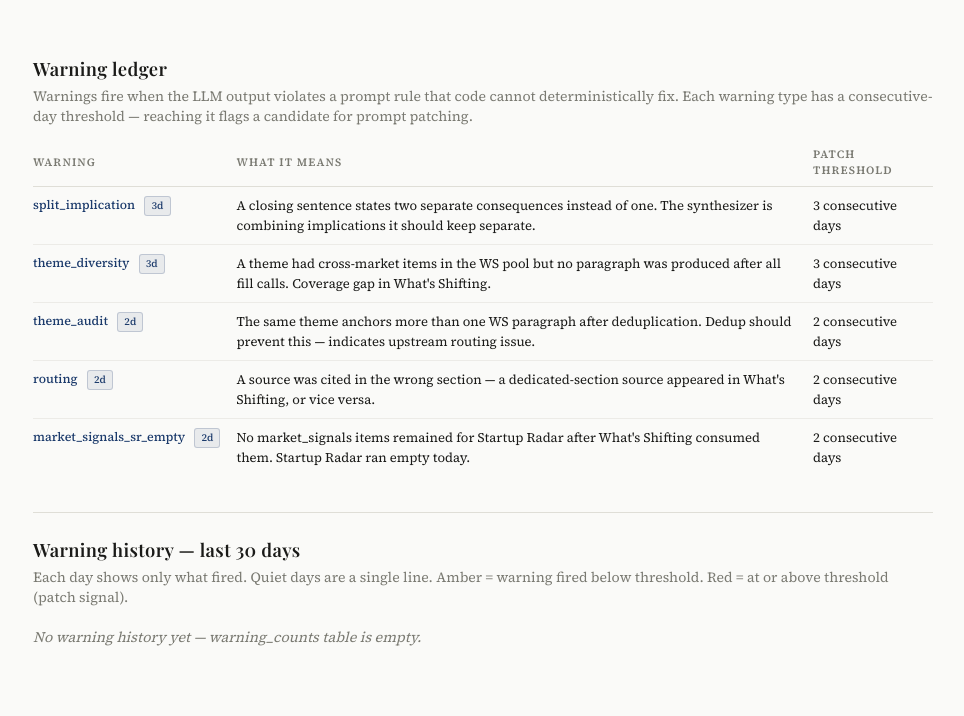
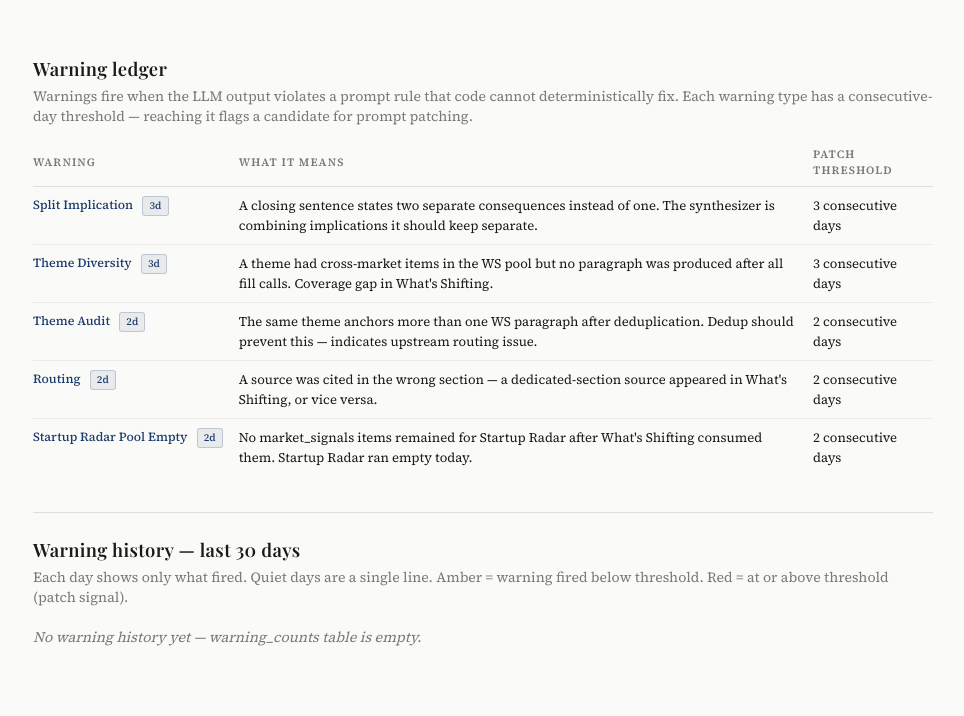
Before and after one commit to mounicasirineni/pm-intelligence-digest, a Flask app: page /digest-health/deviations in a window 1280 px wide. Shown: the part 151-867 px from the top of the page, without its empty margins (157-1121 px from the left). Run offline with Flask 3, Linux system fonts and the light colour scheme; data comes from the database, SQL or seed files in the repository; data that the repository does not hold is empty.

Commit message:
fix: prompt deviations page — inline warning layout and consistent names
- Warning names title case throughout ledger and feed
- Remove min-width from feed-warning-name — streak pill stays inline
- Simplify prompt change banner to date + git log reference

```diff
--- a/backend/app/templates/prompt_deviations.html
+++ b/backend/app/templates/prompt_deviations.html
@@ -48,9 +48,9 @@
     .feed-day-header{display:flex;align-items:baseline;gap:0.75rem;margin-bottom:0.3rem;}
     .feed-date{font-weight:500;color:var(--accent);font-size:0.85rem;min-width:56px;}
     .feed-quiet{font-size:0.82rem;color:var(--muted);font-style:italic;}
-    .feed-warning{display:flex;align-items:baseline;gap:0.6rem;
-      font-size:0.82rem;margin-top:0.3rem;line-height:1.5;}
-    .feed-warning-name{font-weight:600;min-width:180px;color:var(--text);}
+    .feed-warning{display:flex;align-items:center;gap:0.75rem;
+      font-size:0.82rem;margin-top:0.3rem;}
+    .feed-warning-name{font-weight:600;color:var(--text);}
     .streak-pill{display:inline-block;font-size:0.68rem;padding:1px 6px;border-radius:3px;
       white-space:nowrap;flex-shrink:0;}
     .streak-pill.active{background:rgba(180,83,9,0.12);border:1px solid rgba(180,83,9,0.3);color:var(--amber);}
@@ -115,27 +115,27 @@
       </thead>
       <tbody>
         <tr>
-          <td>split_implication <span class="threshold-badge">3d</span></td>
+          <td>Split Implication <span class="threshold-badge">3d</span></td>
           <td>A closing sentence states two separate consequences instead of one. The synthesizer is combining implications it should keep separate.</td>
           <td>3 consecutive days</td>
         </tr>
         <tr>
-          <td>theme_diversity <span class="threshold-badge">3d</span></td>
+          <td>Theme Diversity <span class="threshold-badge">3d</span></td>
           <td>A theme had cross-market items in the WS pool but no paragraph was produced after all fill calls. Coverage gap in What's Shifting.</td>
           <td>3 consecutive days</td>
         </tr>
         <tr>
-          <td>theme_audit <span class="threshold-badge">2d</span></td>
+          <td>Theme Audit <span class="threshold-badge">2d</span></td>
           <td>The same theme anchors more than one WS paragraph after deduplication. Dedup should prevent this — indicates upstream routing issue.</td>
           <td>2 consecutive days</td>
         </tr>
         <tr>
-          <td>routing <span class="threshold-badge">2d</span></td>
+          <td>Routing <span class="threshold-badge">2d</span></td>
           <td>A source was cited in the wrong section — a dedicated-section source appeared in What's Shifting, or vice versa.</td>
           <td>2 consecutive days</td>
         </tr>
         <tr>
-          <td>market_signals_sr_empty <span class="threshold-badge">2d</span></td>
+          <td>Startup Radar Pool Empty <span class="threshold-badge">2d</span></td>
           <td>No market_signals items remained for Startup Radar after What's Shifting consumed them. Startup Radar ran empty today.</td>
           <td>2 consecutive days</td>
         </tr>
@@ -152,11 +152,11 @@
     </div>
 
     {% set tracked_warnings = {
-      "split_implication_warnings": {"label": "Split implication", "threshold": 3},
-      "theme_diversity_warnings":   {"label": "Theme diversity",   "threshold": 3},
-      "theme_audit_warnings":       {"label": "Theme audit",       "threshold": 2},
+      "split_implication_warnings": {"label": "Split Implication", "threshold": 3},
+      "theme_diversity_warnings":   {"label": "Theme Diversity",   "threshold": 3},
+      "theme_audit_warnings":       {"label": "Theme Audit",       "threshold": 2},
       "routing_warnings":           {"label": "Routing",           "threshold": 2},
-      "market_signals_sr_empty":    {"label": "SR pool empty",     "threshold": 2}
+      "market_signals_sr_empty":    {"label": "Startup Radar Pool Empty",     "threshold": 2}
     } %}
 
     {% if warnings %}
@@ -166,16 +166,7 @@
         {# Prompt change banner #}
         {% if row.date in change_dates %}
         <div class="prompt-change-banner">
-          Prompt updated on {{ row.date }} —
-          {% set changed_calls = [] %}
-          {% for call_name, vlist in versions.items() %}
-            {% for v in vlist %}
-              {% if v.active_from == row.date %}
-                {% if changed_calls.append(call_name | replace("_"," ")) %}{% endif %}
-              {% endif %}
-            {% endfor %}
-          {% endfor %}
-          {{ changed_calls | join(', ') or 'see version history below' }}
+          Prompt updated — {{ row.date }} · see git log for details
         </div>
         {% endif %}
 
@@ -200,9 +191,7 @@
           <div class="feed-warning">
             <span class="feed-warning-name">{{ meta.label }}</span>
             <span class="streak-pill {% if at_threshold %}patch{% else %}active{% endif %}">
-              {{ wdata.consecutive_days }}d streak
-              · {{ wdata.count }} occurrence{{ 's' if wdata.count != 1 else '' }}
-              {% if at_threshold %} · patch signal{% endif %}
+              {{ wdata.consecutive_days }}d streak · {{ wdata.count }} occurrence{{ 's' if wdata.count != 1 else '' }}{% if at_threshold %} · patch signal{% endif %}
             </span>
           </div>
           {% endfor %}
```
